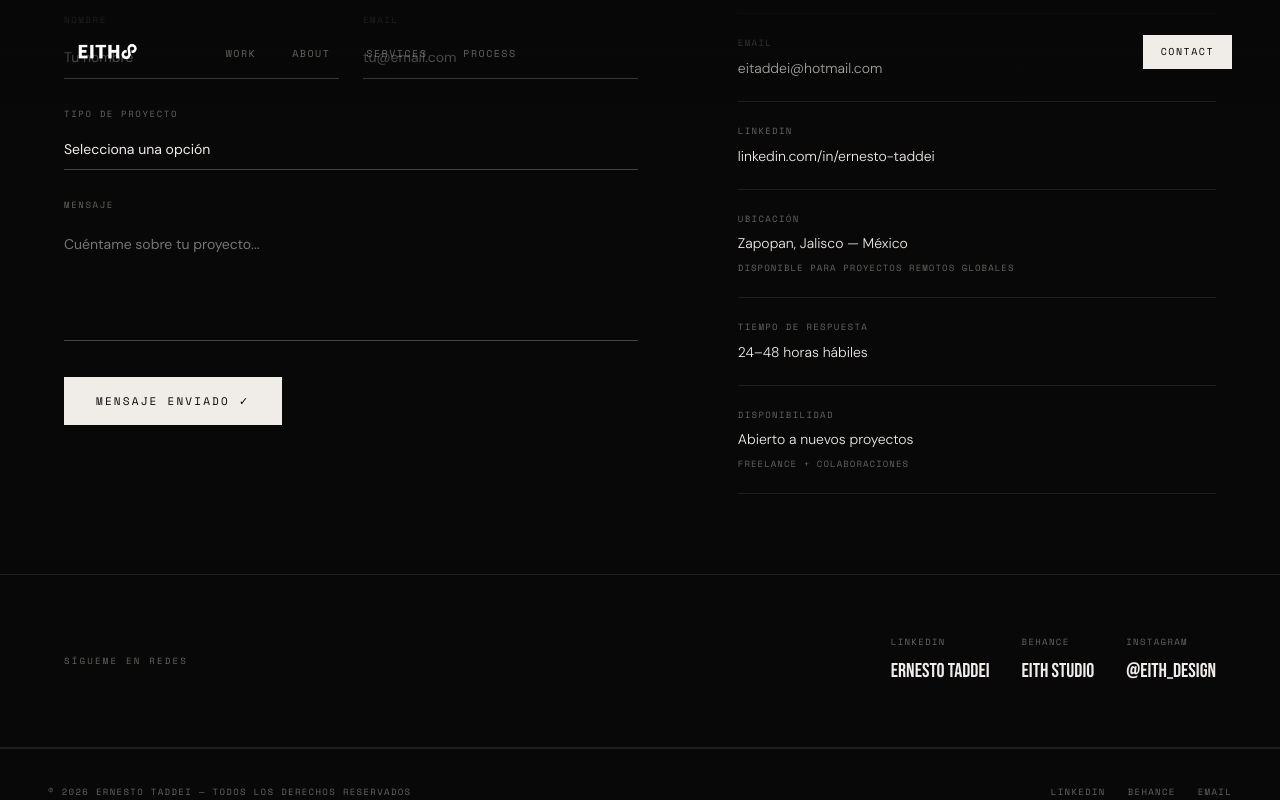
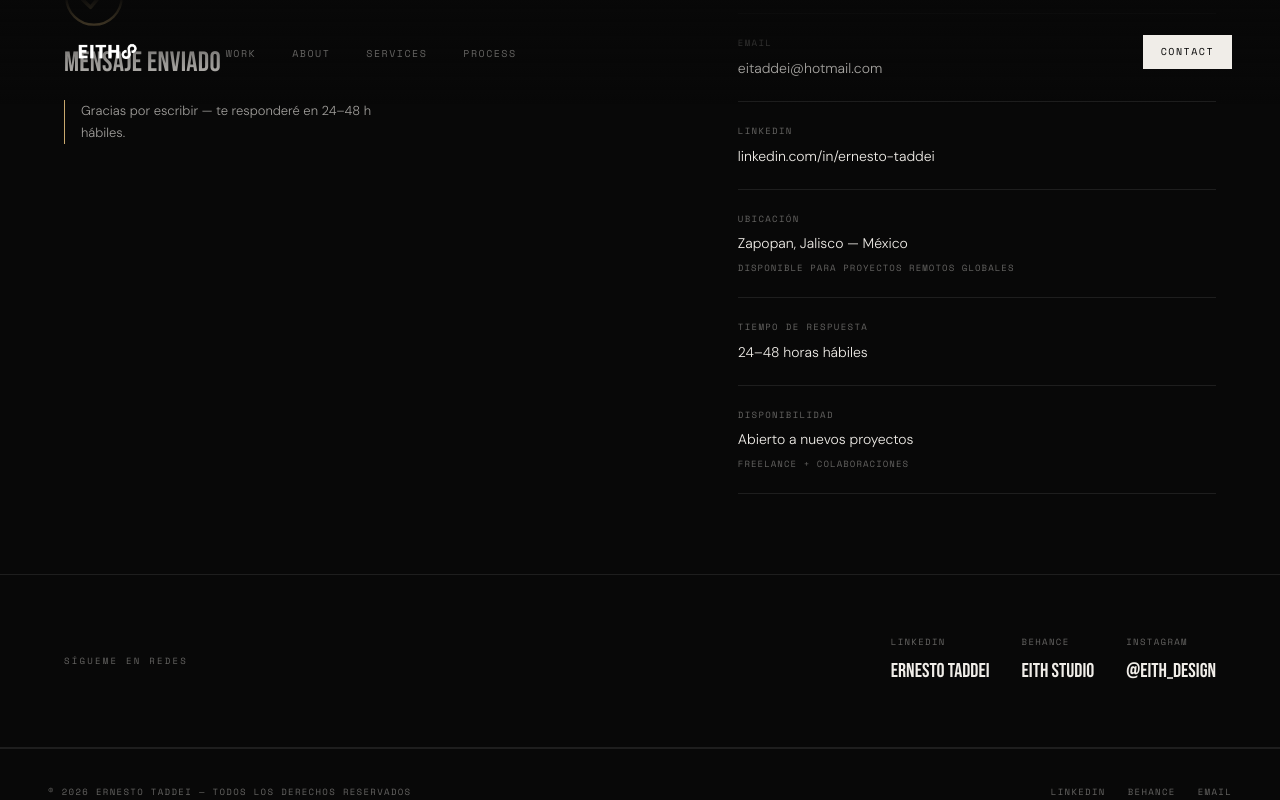
Before and after one commit to davidramirezfrances/portfolio-taddei, a plain HTML site: page contact.html in a window 1280 px wide. Both pictures are taken after typing "Sample", "name@example.com", "Sample" into the empty fields and a click on the button "ENVIAR MENSAJE →". Shown: the part 601-1401 px from the top of the page. Drawn offline with nearby package versions, Linux system fonts and the light colour scheme.

Commit message:
feat: add animated confirmation on successful form submit
Gold checkmark (SVG stroke draw) + staggered fade-up message that
replaces the form when the Netlify submission succeeds.

Co-Authored-By: Claude Opus 4.8 <noreply@anthropic.com>

```diff
--- a/contact.html
+++ b/contact.html
@@ -54,6 +54,19 @@
 .social-handle{font-family:var(--font-display);font-size:20px;color:var(--white);transition:color .3s;}
 .social-link:hover .social-platform,
 .social-link:hover .social-handle{color:var(--gold);}
+
+/* Success confirmation */
+.form-success{display:none;flex-direction:column;align-items:flex-start;gap:14px;padding:8px 0;}
+.form-success.show{display:flex;animation:fsIn .5s var(--ease) both;}
+.fs-check{width:60px;height:60px;overflow:visible;}
+.fs-circle{fill:none;stroke:var(--gold);stroke-width:2;stroke-dasharray:151;stroke-dashoffset:151;transform:rotate(-90deg);transform-origin:center;transform-box:fill-box;animation:fsDraw .6s ease forwards;}
+.fs-tick{fill:none;stroke:var(--gold);stroke-width:3;stroke-linecap:round;stroke-linejoin:round;stroke-dasharray:40;stroke-dashoffset:40;animation:fsDrawTick .35s .55s ease forwards;}
+.fs-title{font-family:var(--font-display);font-size:28px;letter-spacing:.01em;color:var(--white);opacity:0;animation:fsFadeUp .5s .65s ease forwards;}
+.fs-sub{font-size:13px;color:var(--muted2);line-height:1.7;max-width:340px;border-left:1px solid var(--gold);padding-left:16px;opacity:0;animation:fsFadeUp .5s .8s ease forwards;}
+@keyframes fsDraw{to{stroke-dashoffset:0;}}
+@keyframes fsDrawTick{to{stroke-dashoffset:0;}}
+@keyframes fsIn{from{opacity:0;transform:translateY(10px);}to{opacity:1;transform:translateY(0);}}
+@keyframes fsFadeUp{from{opacity:0;transform:translateY(8px);}to{opacity:1;transform:translateY(0);}}
 
 /* ── MOBILE ── */
 @media (max-width: 768px) {
@@ -133,6 +146,14 @@
       </div>
       <button type="submit" class="form-submit">Enviar mensaje →</button>
     </form>
+    <div class="form-success" id="formSuccess" aria-hidden="true">
+      <svg class="fs-check" viewBox="0 0 52 52" aria-hidden="true">
+        <circle class="fs-circle" cx="26" cy="26" r="24"/>
+        <path class="fs-tick" d="M15 27 L23 35 L38 17"/>
+      </svg>
+      <p class="fs-title">Mensaje enviado</p>
+      <p class="fs-sub">Gracias por escribir — te responderé en 24–48 h hábiles.</p>
+    </div>
   </div>
 
   <!-- Info -->
@@ -206,9 +227,12 @@ function handleSubmit(e){
   fetch('/',{method:'POST',headers:{'Content-Type':'application/x-www-form-urlencoded'},body})
     .then(res=>{
       if(!res.ok) throw new Error('Network');
-      btn.textContent='Mensaje enviado ✓';
-      btn.style.background='var(--white)';
-      form.reset();
+      const label=form.parentElement.querySelector('.form-label');
+      if(label) label.style.display='none';
+      form.style.display='none';
+      const ok=document.getElementById('formSuccess');
+      ok.classList.add('show');
+      ok.setAttribute('aria-hidden','false');
     })
     .catch(()=>{
       btn.textContent='Error — intenta de nuevo';
```
